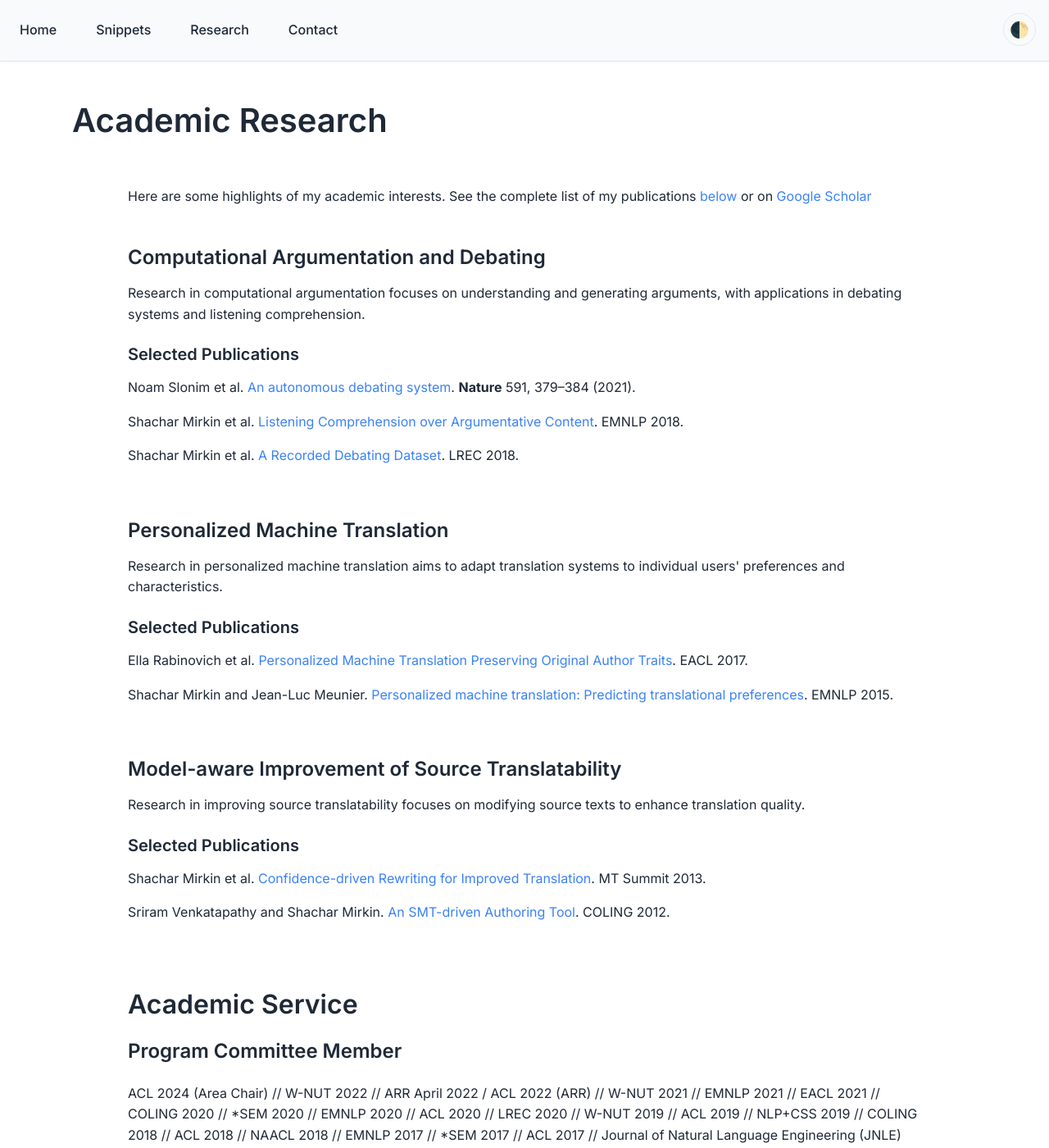
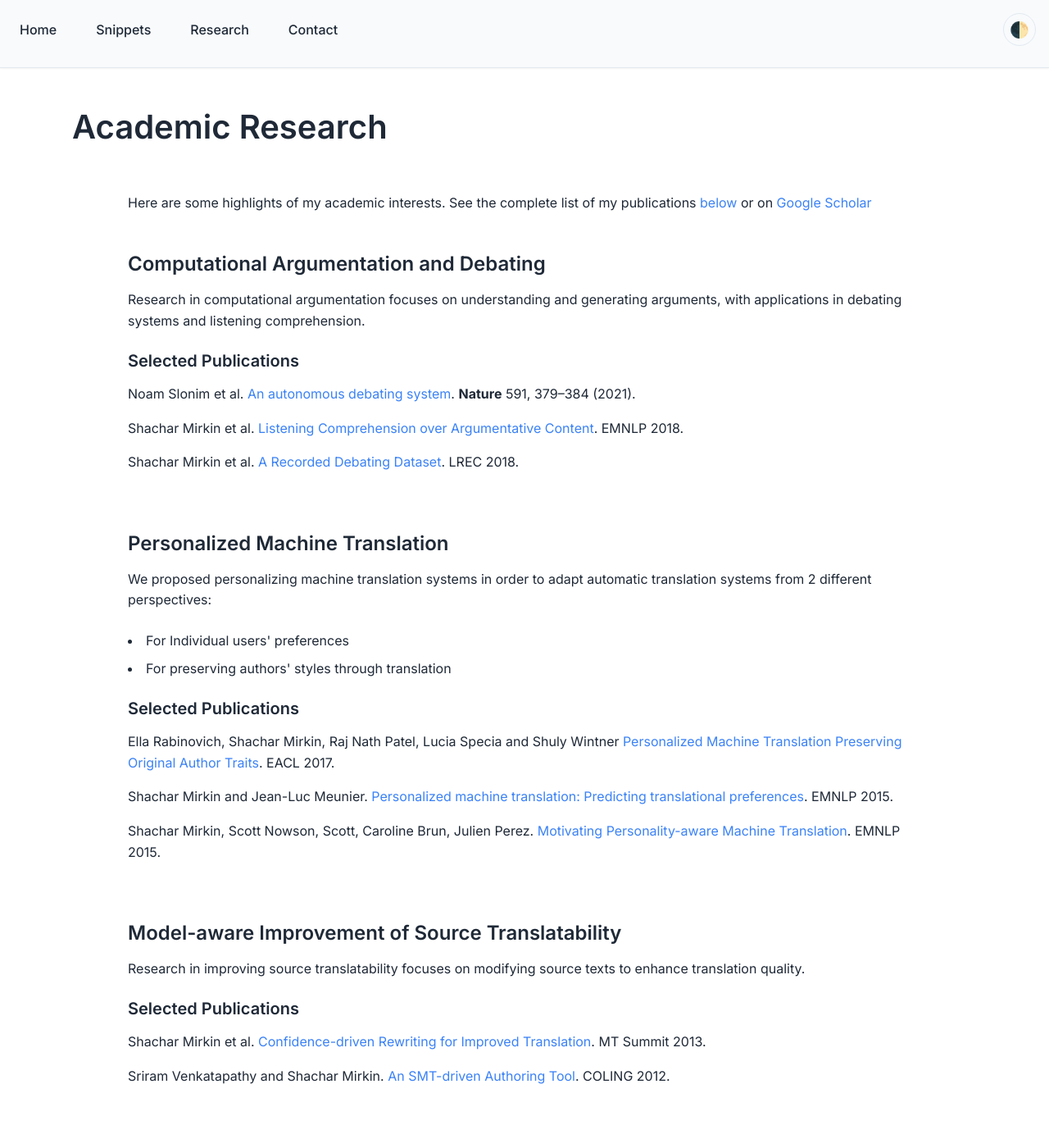
Before and after one commit to shacharmirkin/shacharmirkin.github.io, a Jekyll site: the page built from research.md, in a window 1280 px wide and 1400 px high. Shown: the whole window at 82% size. Built offline with Jekyll 4.4.1, drawn with Linux system fonts in a browser that asks for light colours; some of the changed text lies outside the part shown.

Commit message:
little research updates

```diff
--- a/_data/citations.yml
+++ b/_data/citations.yml
@@ -62,6 +62,7 @@
 
 - authors: "Mirkin, Shachar"
   title: "Context and Discourse in Textual Entailment Inference"
+  publication: "PhD Thesis"
   year: 2011
   publisher: "Bar-Ilan University"
 
@@ -232,9 +233,6 @@
   publication: "arXiv preprint arXiv:2211.05100"
   year: 2022
 
-- authors: "Mirkin, Shachar; Dagan, Ido; Kotlerman, Lili; Szpektor, Idan"
-  title: "Contextual Preferences for Name-based Text Categorization"
-
 - authors: "Vayani, Ashmal; Dissanayake, Dinura; Watawana, Hasindri; Ahsan, Noor; Sasikumar, Nevasini; Thawakar, Omkar; Ademtew, Henok Biadglign; Hmaiti, Yahya; Kumar, Amandeep; Kuckreja, Kartik"
   title: "All languages matter: Evaluating lmms on culturally diverse 100 languages"
   publication: "arXiv preprint arXiv:2411.16508"
--- a/assets/css/main.scss
+++ b/assets/css/main.scss
@@ -256,6 +256,17 @@ h6 { font-size: 1rem; }
 
 p {
     margin-bottom: var(--spacing-md);
+}
+
+/* List styling */
+ul {
+    list-style-position: inside;
+    padding-left: 0;
+    margin-bottom: var(--spacing-md);
+}
+
+li {
+    margin-bottom: 0.5rem;
 }
 
 a {
--- a/research.md
+++ b/research.md
@@ -28,12 +28,18 @@ permalink: /research
 
         <div class="research-area">
             <h3>Personalized Machine Translation</h3>
-            <p>Research in personalized machine translation aims to adapt translation systems to individual users' preferences and characteristics.</p>
+            <p>We proposed personalizing machine translation systems in order to adapt automatic translation systems from 2 different perspectives:
+                <ul>
+                    <li>For Individual users' preferences</li>
+                    <li>For preserving authors' styles through translation</li>
+                </ul>
+            </p>
             <div class="publications">
                 <h4>Selected Publications</h4>
                 <ul>
-                    <li>Ella Rabinovich et al. <a href="https://www.aclweb.org/anthology/E17-1101/" target="_blank">Personalized Machine Translation Preserving Original Author Traits</a>. EACL 2017.</li>
+                    <li>Ella Rabinovich, Shachar Mirkin, Raj Nath Patel, Lucia Specia and Shuly Wintner <a href="https://www.aclweb.org/anthology/E17-1101/" target="_blank">Personalized Machine Translation Preserving Original Author Traits</a>. EACL 2017.</li>
                     <li>Shachar Mirkin and Jean-Luc Meunier. <a href="https://www.aclweb.org/anthology/D15-1238/" target="_blank">Personalized machine translation: Predicting translational preferences</a>. EMNLP 2015.</li>
+                    <li>Shachar Mirkin, Scott Nowson, Scott, Caroline Brun, Julien Perez. <a href="https://aclanthology.org/D15-1130/" target="_blank">Motivating Personality-aware Machine Translation</a>. EMNLP 2015.</li>
                 </ul>
             </div>
         </div>
```
Also changed, not shown: index.md (+3 -1 lines), snippets.md (+1 -1 lines).
